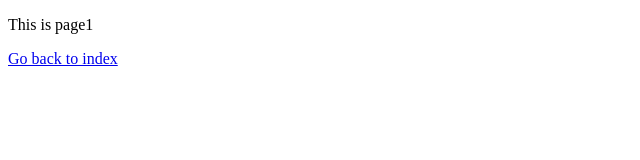
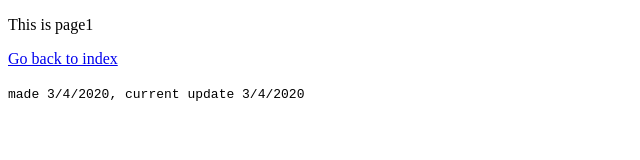
Before and after one commit to KaiStem/KaiApache2Website, a plain HTML site: page page1.html in a window 1280 px wide. Shown: the whole page, without its empty margins (0-640 px from the left). Drawn offline with Linux system fonts and the light colour scheme.

Commit message:
Update page1.html

```diff
--- a/page1.html
+++ b/page1.html
@@ -3,5 +3,6 @@
   <body>
     <p>This is page1</p>
     <a href="index.html">Go back to index</a>
+    <p><code>made 3/4/2020, current update 3/4/2020</code></p>
   </body>
 </html>
```
